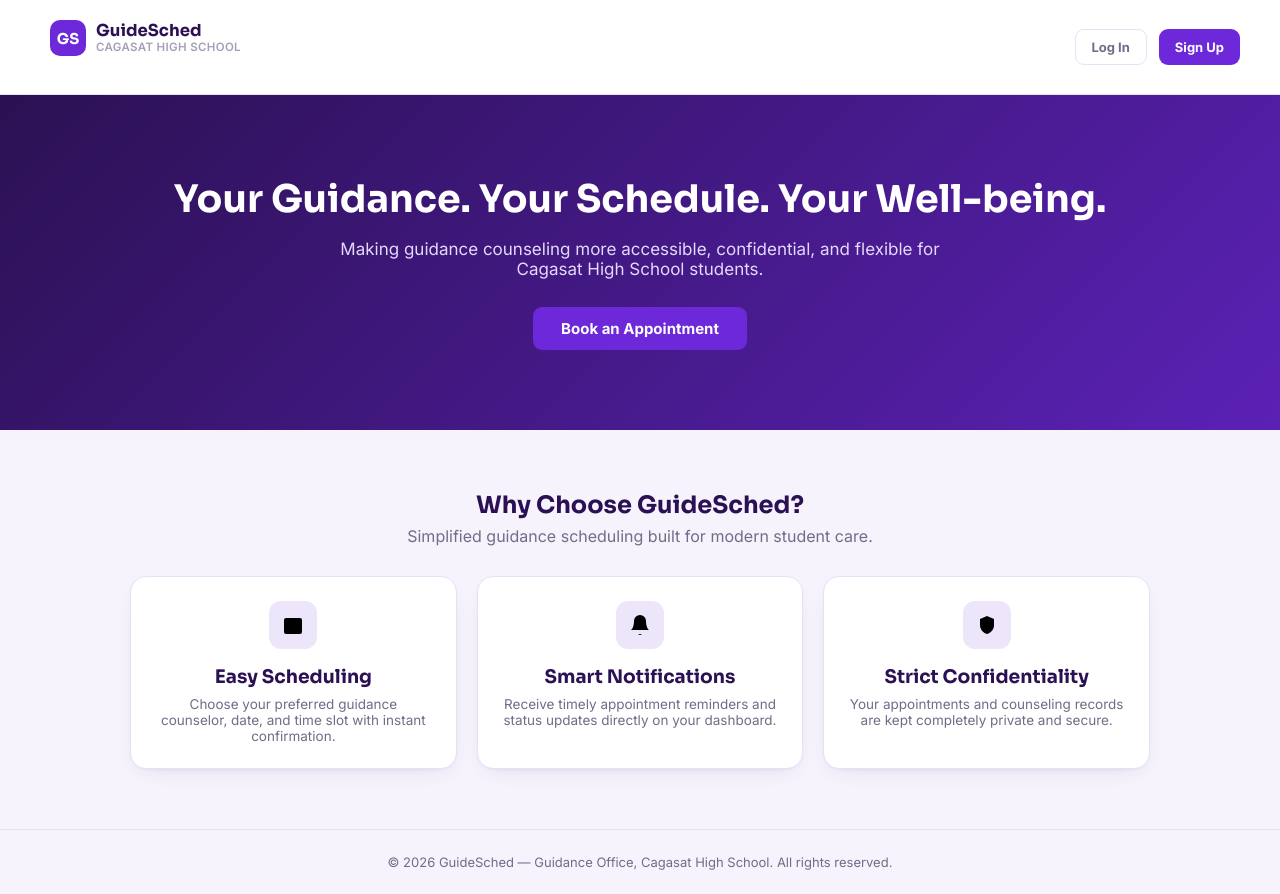
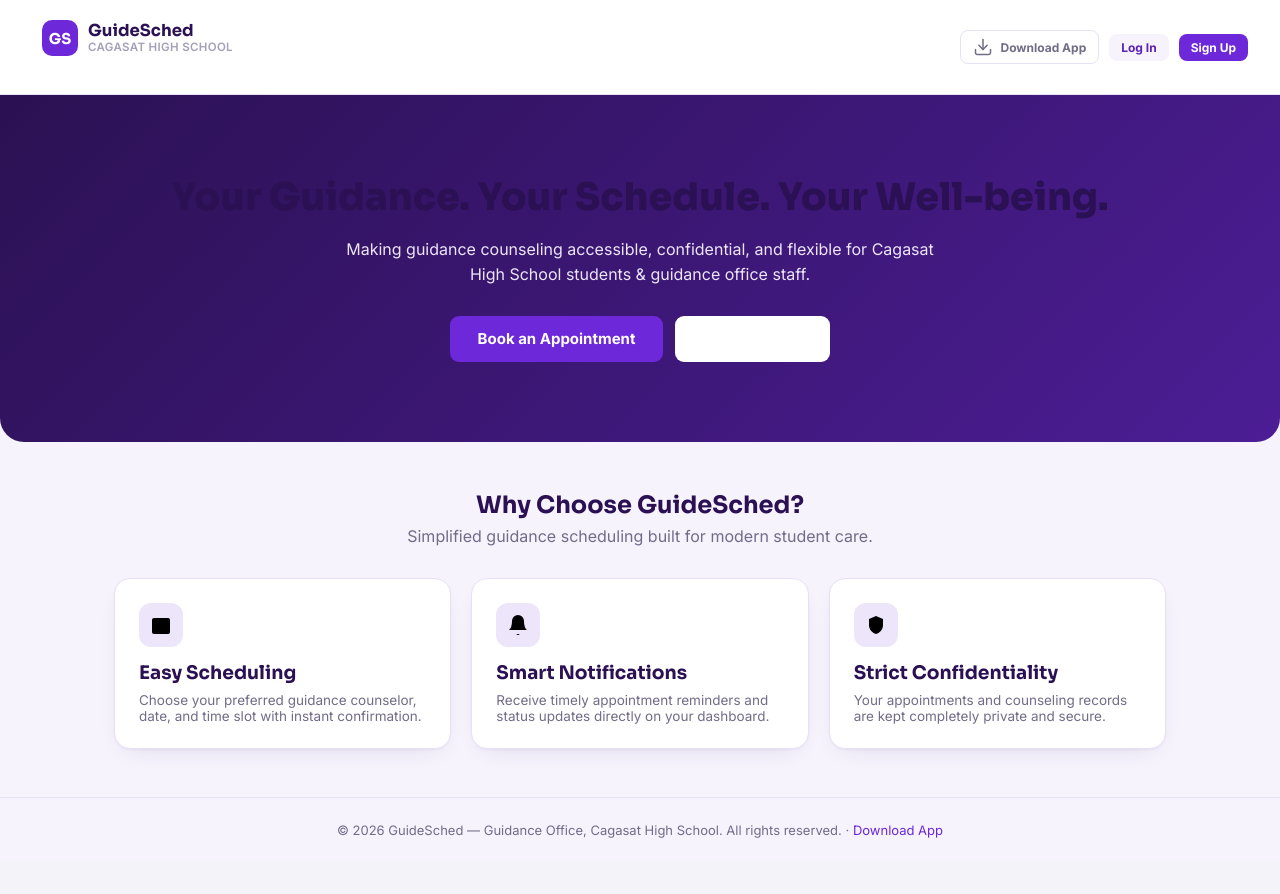
Before and after one commit to Jaypee1031/guidesched, a PHP site: page /APPOINTMENT/ in a window 1280 px wide. After the commit the page ends 838 px from the top, so only its background shows below. Run offline with PHP 8.4, Linux system fonts and the light colour scheme; a stand-in replaces the project's code that opens the database connection.

Commit message:
Add Progressive Web App (PWA) installation feature: web manifest, service worker, download-app.php page, app icons, and install prompts across student and admin portals

```diff
--- /dev/null
+++ b/assets/js/pwa-install.js
@@ -0,0 +1,87 @@
+// GuideSched PWA Installer & ServiceWorker Registration
+let deferredPrompt = null;
+
+document.addEventListener('DOMContentLoaded', () => {
+  // Register ServiceWorker
+  if ('serviceWorker' in navigator) {
+    navigator.serviceWorker.register('./service-worker.js')
+      .then((reg) => console.log('[PWA] ServiceWorker registered with scope:', reg.scope))
+      .catch((err) => console.log('[PWA] ServiceWorker registration failed:', err));
+  }
+
+  // Listen for beforeinstallprompt event
+  window.addEventListener('beforeinstallprompt', (e) => {
+    e.preventDefault();
+    deferredPrompt = e;
+    console.log('[PWA] beforeinstallprompt event triggered');
+
+    // Show custom install buttons/banners if present
+    document.querySelectorAll('.pwa-install-btn, .pwa-banner').forEach(el => {
+      el.style.display = 'inline-flex';
+    });
+  });
+
+  // Handle appinstalled event
+  window.addEventListener('appinstalled', () => {
+    console.log('[PWA] GuideSched App installed successfully!');
+    deferredPrompt = null;
+    document.querySelectorAll('.pwa-install-btn, .pwa-banner').forEach(el => {
+      el.style.display = 'none';
+    });
+    alert('Thank you for installing GuideSched App!');
+  });
+});
+
+// Trigger Install App Prompt
+function triggerPWAInstall() {
+  if (deferredPrompt) {
+    deferredPrompt.prompt();
+    deferredPrompt.userChoice.then((choiceResult) => {
+      if (choiceResult.outcome === 'accepted') {
+        console.log('[PWA] User accepted the install prompt');
+      } else {
+        console.log('[PWA] User dismissed the install prompt');
+      }
+      deferredPrompt = null;
+    });
+  } else {
+    // Show instruction modal if automatic prompt is not ready or user is on Safari / iOS / Desktop
+    showPWAInstructions();
+  }
+}
+
+// Show Install App Instructions Modal
+function showPWAInstructions() {
+  let modal = document.getElementById('pwaModal');
+  if (!modal) {
+    modal = document.createElement('div');
+    modal.id = 'pwaModal';
+    modal.innerHTML = `
+      <div style="position:fixed; top:0; left:0; width:100%; height:100%; background:rgba(33,27,54,0.6); z-index:99999; display:flex; align-items:center; justify-content:center; padding:16px;">
+        <div style="background:#fff; border-radius:16px; max-width:440px; width:100%; padding:24px; box-shadow:0 20px 40px rgba(0,0,0,0.25); text-align:center; position:relative;">
+          <button onclick="document.getElementById('pwaModal').remove()" style="position:absolute; top:14px; right:14px; background:none; border:none; font-size:20px; font-weight:700; color:#726C87; cursor:pointer;">&times;</button>
+
+          <div style="width:56px; height:56px; background:#EDE6FB; color:#6D28D9; border-radius:14px; display:inline-flex; align-items:center; justify-content:center; margin-bottom:12px;">
+            <svg width="28" height="28" viewBox="0 0 24 24" fill="none" stroke="currentColor" stroke-width="2"><path d="M21 15v4a2 2 0 0 1-2 2H5a2 2 0 0 1-2-2v-4"/><polyline points="7 10 12 15 17 10"/><line x1="12" y1="15" x2="12" y2="3"/></svg>
+          </div>
+
+          <h3 style="font-size:18px; color:#2B1153; margin-bottom:6px;">Download GuideSched App</h3>
+          <p style="font-size:13px; color:#726C87; margin-bottom:16px;">Install GuideSched on your Android phone, iPhone, or Desktop PC for 1-click access & instant notifications!</p>
+
+          <div style="text-align:left; background:#F6F3FD; border-radius:10px; padding:12px 16px; font-size:12.5px; color:#211B36; margin-bottom:16px; line-height:1.5;">
+            <div style="font-weight:700; margin-bottom:4px;">📱 On Android / Chrome:</div>
+            Tap the <strong>three dots (⋮)</strong> menu in browser & select <strong>"Add to Home screen"</strong> or <strong>"Install app"</strong>.
+            <div style="font-weight:700; margin-top:8px; margin-bottom:4px;">🍎 On iPhone / iOS Safari:</div>
+            Tap the <strong>Share button</strong> <svg width="12" height="12" viewBox="0 0 24 24" fill="none" stroke="currentColor" stroke-width="2"><path d="M4 12v8a2 2 0 0 0 2 2h12a2 2 0 0 0 2-2v-8"/><polyline points="16 6 12 2 8 6"/><line x1="12" y1="2" x2="12" y2="15"/></svg> at the bottom, then scroll and select <strong>"Add to Home Screen"</strong>.
+          </div>
+
+          <div style="display:flex; gap:10px;">
+            <a href="download-app.php" style="flex:1; padding:10px 14px; background:#6D28D9; color:#fff; border-radius:99px; text-decoration:none; font-weight:700; font-size:13px; display:inline-block;">Download Page</a>
+            <button onclick="document.getElementById('pwaModal').remove()" style="flex:1; padding:10px 14px; background:#EDE6FB; color:#6D28D9; border:none; border-radius:99px; font-weight:700; font-size:13px; cursor:pointer;">Close</button>
+          </div>
+        </div>
+      </div>
+    `;
+    document.body.appendChild(modal);
+  }
+}
--- a/includes/admin_sidebar.php
+++ b/includes/admin_sidebar.php
@@ -54,6 +54,9 @@ if (isset($user) && !empty($user['specialization'])) {
     <span class="icon"><svg><use href="#i-mail"/></svg></span>Reports
   </a>
   <?php endif; ?>
+  <a class="navlink" href="javascript:void(0)" onclick="triggerPWAInstall()" style="color:var(--violet-600); font-weight:700;">
+    <span class="icon"><svg width="18" height="18" viewBox="0 0 24 24" fill="none" stroke="currentColor" stroke-width="2"><path d="M21 15v4a2 2 0 0 1-2 2H5a2 2 0 0 1-2-2v-4"/><polyline points="7 10 12 15 17 10"/><line x1="12" y1="15" x2="12" y2="3"/></svg></span>Download App
+  </a>
 
   <div class="sidebar-foot">
     <a class="mini-profile <?php echo $active_page === 'profile' ? 'active' : ''; ?>" href="profile.php">
--- a/includes/head.php
+++ b/includes/head.php
@@ -8,6 +8,11 @@ if (!isset($page_title)) {
 <meta charset="UTF-8">
 <title><?php echo htmlspecialchars($page_title); ?></title>
 <meta name="viewport" content="width=device-width, initial-scale=1.0">
+<meta name="theme-color" content="#6D28D9">
+<meta name="apple-mobile-web-app-capable" content="yes">
+<meta name="apple-mobile-web-app-status-bar-style" content="black-translucent">
+<link rel="manifest" href="<?php echo $baseUrl; ?>manifest.json">
+<link rel="apple-touch-icon" href="<?php echo $baseUrl; ?>assets/images/icon-192.png">
 <link rel="preconnect" href="https://fonts.googleapis.com">
 <link rel="preconnect" href="https://fonts.gstatic.com" crossorigin>
 <link href="https://fonts.googleapis.com/css2?family=Sora:wght@500;600;700;800&family=Inter:wght@400;500;600;700&display=swap" rel="stylesheet">
@@ -17,4 +22,5 @@ if (typeof Chart === 'undefined') {
   document.write('<script src="https://cdnjs.cloudflare.com/ajax/libs/Chart.js/4.4.4/chart.umd.min.js"><\/script>');
 }
 </script>
+<script src="<?php echo $baseUrl; ?>assets/js/pwa-install.js"></script>
 <link rel="stylesheet" href="<?php echo $baseUrl; ?>assets/css/style.css">
--- a/includes/student_sidebar.php
+++ b/includes/student_sidebar.php
@@ -38,6 +38,9 @@ if (isset($user) && !empty($user['course'])) {
   <a class="navlink <?php echo $active_page === 'analytics' ? 'active' : ''; ?>" href="analytics.php">
     <span class="icon"><svg><use href="#i-chart"/></svg></span>My Insights
   </a>
+  <a class="navlink" href="javascript:void(0)" onclick="triggerPWAInstall()" style="color:var(--violet-600); font-weight:700;">
+    <span class="icon"><svg width="18" height="18" viewBox="0 0 24 24" fill="none" stroke="currentColor" stroke-width="2"><path d="M21 15v4a2 2 0 0 1-2 2H5a2 2 0 0 1-2-2v-4"/><polyline points="7 10 12 15 17 10"/><line x1="12" y1="15" x2="12" y2="3"/></svg></span>Download App
+  </a>
 
   <div class="sidebar-foot">
     <a class="mini-profile <?php echo $active_page === 'profile' ? 'active' : ''; ?>" href="profile.php">
--- a/index.php
+++ b/index.php
@@ -1,6 +1,17 @@
 <?php
 require_once 'config/config.php';
-$page_title = 'GuideSched — Cagasat High School Guidance Services';
+require_once 'includes/auth_functions.php';
+
+if (isLoggedIn()) {
+    $role = getUserRole();
+    if ($role === 'student') {
+        redirect('student/dashboard.php');
+    } elseif ($role === 'counselor' || $role === 'admin') {
+        redirect('admin/dashboard.php');
+    }
+}
+
+$page_title = 'GuideSched — Guidance Counseling System — Cagasat High School';
 $base_url_path = '';
 ?>
 <!DOCTYPE html>
@@ -8,27 +19,68 @@ $base_url_path = '';
 <head>
     <?php include 'includes/head.php'; ?>
     <style>
+      .landing-hero {
+        background: linear-gradient(135deg, var(--violet-950) 0%, var(--violet-800) 100%);
+        color: var(--white);
+        padding: 80px 24px;
+        text-align: center;
+        border-radius: 0 0 24px 24px;
+      }
+      .landing-hero h1 {
+        font-family: 'Sora', sans-serif;
+        font-size: 38px;
+        font-weight: 800;
+        margin-bottom: 16px;
+        line-height: 1.2;
+      }
+      .landing-hero p {
+        font-size: 16px;
+        color: var(--violet-100);
+        max-width: 600px;
+        margin: 0 auto 28px;
+        line-height: 1.6;
+      }
+      .feat-grid {
+        display: grid;
+        grid-template-columns: repeat(3, 1fr);
+        gap: 20px;
+        margin-top: 32px;
+      }
+      .feat-card {
+        background: var(--white);
+        border-radius: var(--radius);
+        border: 1px solid var(--line);
+        padding: 24px;
+        box-shadow: var(--shadow);
+      }
+      .feat-icon {
+        width: 44px;
+        height: 44px;
+        border-radius: 12px;
+        background: var(--violet-100);
+        color: var(--violet-600);
+        display: flex;
+        align-items: center;
+        justify-content: center;
+        margin-bottom: 14px;
+      }
       .landing-nav {
         display: flex;
         align-items: center;
         justify-content: space-between;
-        padding: 16px 40px;
-        background: #fff;
+        padding: 16px 32px;
+        background: var(--white);
         border-bottom: 1px solid var(--line);
       }
-      .landing-hero {
-        padding: 80px 20px;
-        text-align: center;
-        background: linear-gradient(135deg, var(--violet-950), var(--violet-700));
-        color: #fff;
+      .landing-section {
+        max-width: 1100px;
+        margin: 48px auto;
+        padding: 0 24px;
       }
-      .landing-hero h1 { color: #fff; font-size: 38px; margin-bottom: 16px; }
-      .landing-hero p { color: #E4D8FC; font-size: 17px; max-width: 600px; margin: 0 auto 28px; }
-      .landing-section { padding: 60px 40px; max-width: 1100px; margin: 0 auto; }
-      .feat-grid { display: grid; grid-template-columns: repeat(3, 1fr); gap: 20px; margin-top: 30px; }
-      @media(max-width: 768px) { .feat-grid { grid-template-columns: 1fr; } }
-      .feat-card { background: #fff; border: 1px solid var(--line); border-radius: 16px; padding: 24px; text-align: center; box-shadow: var(--shadow); }
-      .feat-icon { width: 48px; height: 48px; border-radius: 12px; background: var(--violet-100); color: var(--violet-600); display: flex; align-items: center; justify-content: center; margin: 0 auto 16px; }
+      @media(max-width: 768px) {
+        .feat-grid { grid-template-columns: 1fr; }
+        .landing-hero h1 { font-size: 28px; }
+      }
     </style>
 </head>
 <body>
@@ -43,16 +95,24 @@ $base_url_path = '';
       <div class="portal">CAGASAT HIGH SCHOOL</div>
     </div>
   </div>
-  <div style="display:flex; gap:12px;">
-    <a href="login.php" class="btn btn-outline">Log In</a>
-    <a href="register.php" class="btn btn-primary">Sign Up</a>
+  <div style="display:flex; gap:10px; align-items:center;">
+    <a href="download-app.php" class="btn btn-outline btn-sm" title="Download GuideSched App">
+      <span class="icon"><svg width="15" height="15" viewBox="0 0 24 24" fill="none" stroke="currentColor" stroke-width="2"><path d="M21 15v4a2 2 0 0 1-2 2H5a2 2 0 0 1-2-2v-4"/><polyline points="7 10 12 15 17 10"/><line x1="12" y1="15" x2="12" y2="3"/></svg></span>Download App
+    </a>
+    <a href="login.php" class="btn btn-ghost btn-sm">Log In</a>
+    <a href="register.php" class="btn btn-primary btn-sm">Sign Up</a>
   </div>
 </nav>
 
 <div class="landing-hero">
   <h1>Your Guidance. Your Schedule. Your Well-being.</h1>
-  <p>Making guidance counseling more accessible, confidential, and flexible for Cagasat High School students.</p>
-  <a href="register.php" class="btn btn-primary" style="padding: 12px 28px; font-size: 15px;">Book an Appointment</a>
+  <p>Making guidance counseling accessible, confidential, and flexible for Cagasat High School students & guidance office staff.</p>
+  <div style="display:flex; justify-content:center; gap:12px; flex-wrap:wrap;">
+    <a href="register.php" class="btn btn-primary" style="padding: 12px 28px; font-size: 15px;">Book an Appointment</a>
+    <button onclick="triggerPWAInstall()" class="btn btn-outline" style="padding: 12px 24px; font-size: 15px; color:#fff; border-color:rgba(255,255,255,0.4);">
+      <span class="icon"><svg width="18" height="18" viewBox="0 0 24 24" fill="none" stroke="currentColor" stroke-width="2"><path d="M21 15v4a2 2 0 0 1-2 2H5a2 2 0 0 1-2-2v-4"/><polyline points="7 10 12 15 17 10"/><line x1="12" y1="15" x2="12" y2="3"/></svg></span>Install App
+    </button>
+  </div>
 </div>
 
 <div class="landing-section">
@@ -81,7 +141,7 @@ $base_url_path = '';
 </div>
 
 <footer style="text-align:center; padding: 24px; border-top: 1px solid var(--line); color: var(--muted); font-size: 13px;">
-  &copy; <?php echo date('Y'); ?> GuideSched — Guidance Office, Cagasat High School. All rights reserved.
+  &copy; <?php echo date('Y'); ?> GuideSched — Guidance Office, Cagasat High School. All rights reserved. · <a href="download-app.php" style="color:var(--violet-600); text-decoration:none;">Download App</a>
 </footer>
 
 </body>
```
Also changed, not shown: download-app.php (added, +163 -0 lines), generate_icons.php (added, +40 -0 lines), index.html (+11 -5 lines), service-worker.js (added, +68 -0 lines), assets/images/icon-192.png (added), assets/images/icon-512.png (added), manifest.json (added).
